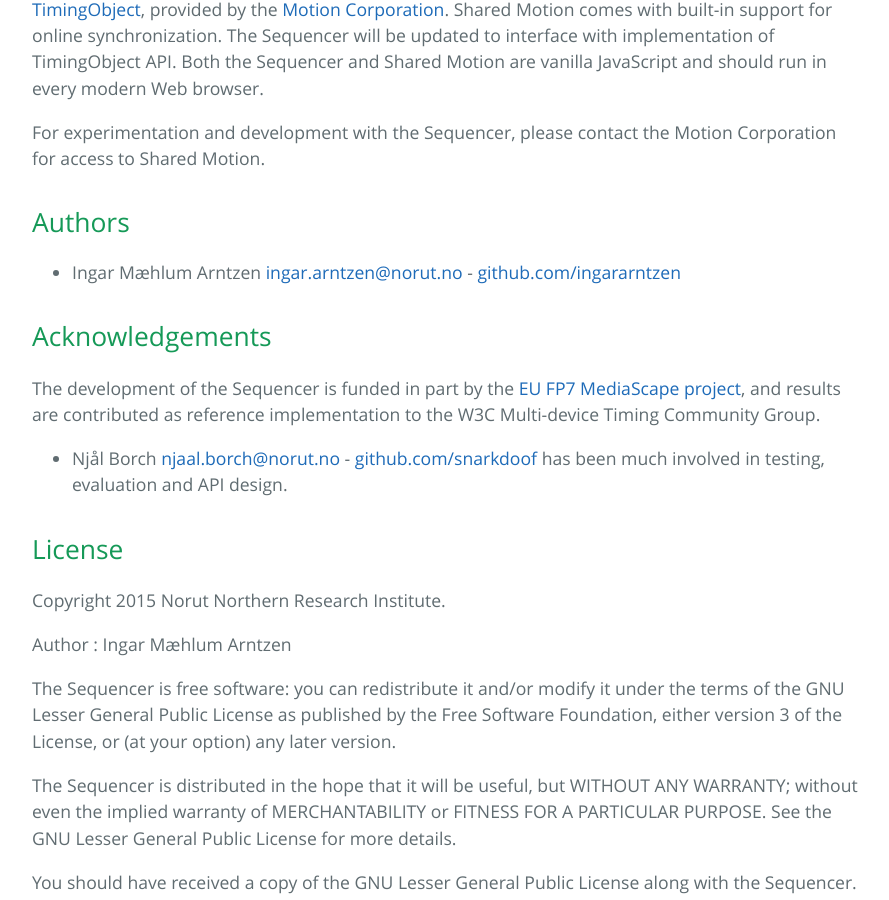
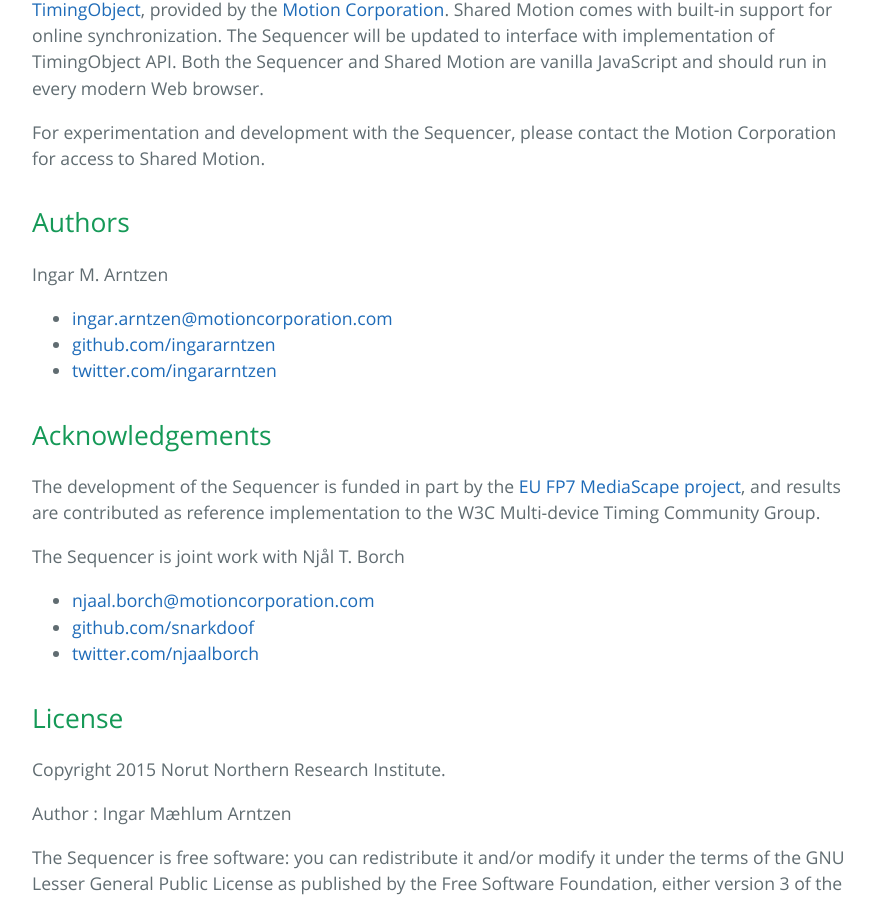
Before and after one commit to webtiming/sequencer, a Jekyll site: the page built from index.md, in a window 1280 px wide and 900 px high, scrolled down 1668 px. Shown: the whole window, without its empty margins (192-1081 px from the left). Built offline with Jekyll 4.4.1, drawn with Linux system fonts in a browser that asks for light colours; Markdown is read by kramdown in place of the engine named in the settings.

Commit message:
changed attribution

```diff
--- a/index.md
+++ b/index.md
@@ -39,12 +39,22 @@
 For experimentation and development with the Sequencer, please contact the Motion Corporation for access to Shared Motion.
 
 ## Authors
-- Ingar Mæhlum Arntzen [ingar.arntzen@norut.no](mailto://ingar.arntzen@norut.no) - [github.com/ingararntzen](https://github.com/ingararntzen)
+
+Ingar M. Arntzen
+
+- [ingar.arntzen@motioncorporation.com](mailto://ingar.arntzen@motioncorporation.com)
+- [github.com/ingararntzen](https://github.com/ingararntzen)
+- [twitter.com/ingararntzen](https://twitter.com/ingararntzen)
 
 ## Acknowledgements
 The development of the Sequencer is funded in part by the [EU FP7 MediaScape project](http://mediascapeproject.eu), and results are contributed as reference implementation to the W3C Multi-device Timing Community Group.
 
-- Njål Borch [njaal.borch@norut.no](mailto://njaal.borch@norut.no) - [github.com/snarkdoof](https://github.com/snarkdoof) has been much involved in testing, evaluation and API design.
+The Sequencer is joint work with Njål T. Borch
+
+- [njaal.borch@motioncorporation.com](mailto://njaal.borch@motioncorporation.com)
+- [github.com/snarkdoof](https://github.com/snarkdoof)
+- [twitter.com/njaalborch](https://twitter.com/njaalborch)
+
 
 ## License
 
```
